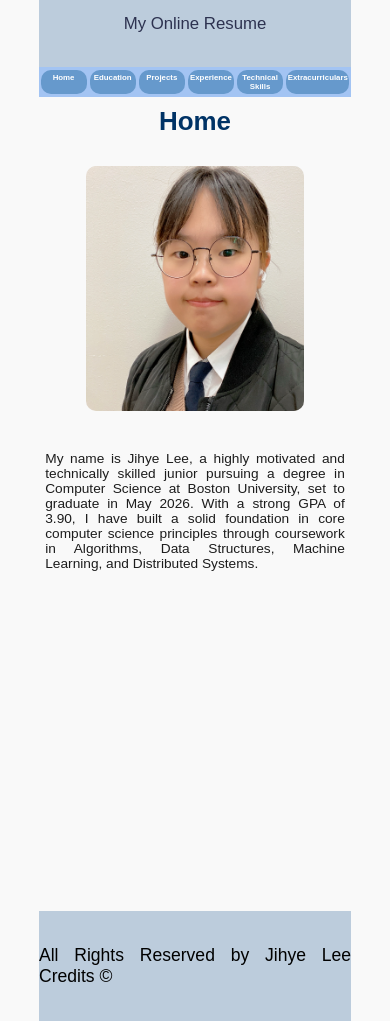
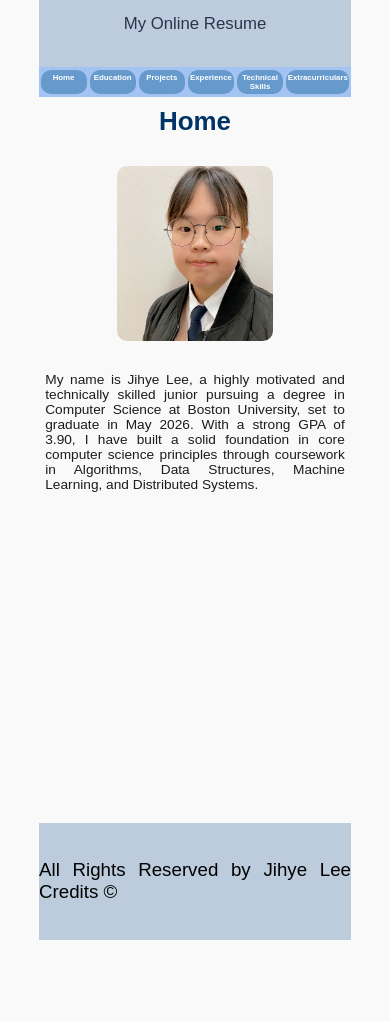
Before and after one commit to jihyeleekr/mp_1, a website: page index.html in a window 390 px wide. Shown: the part 56-1077 px from the top of the page. After the commit the page ends 996 px from the top, so only its background shows below. Drawn offline with Linux system fonts and the light colour scheme.

Commit message:
error fix

```diff
--- a/resume.css
+++ b/resume.css
@@ -87,6 +87,7 @@ nav li:hover {
 
 /* Main Content */
 main {
+    margin: auto;
     display: flex;
     flex-direction: column;
     align-items: center;
@@ -155,7 +156,7 @@ footer {
 
     #container {
         width: 100%;
-        height: 100vh;
+        height: auto;
         flex-direction: column;
     }
 
@@ -193,20 +194,23 @@ footer {
     }
 
     #profile-image {
-        max-width: 70%;
+        max-width: 50%;
+        height: auto;
     }
 
     #main {
         width: 100%;
+        height: auto;
         display: flex;
         flex-direction: column;
         justify-content: center;
+        margin-bottom: 5vh;
     }
 
     #main-text {
         align-self: center;
         width: 100%;
-        margin: 1vh 1vw;
+        margin: auto;
     }
 
     #main-image {
@@ -218,4 +222,15 @@ footer {
         text-align: center;
         color: #003366;
     }
+    footer {
+        width: 100%;
+        text-align: center;
+        background-color: #bcccdc;
+        padding: 1em 0;
+        font-size: calc(1em + 0.5vw);
+        display: flex;
+        flex-direction: column;
+        align-items: center;
+        margin-top: 6vh;
+    }
 }
--- a/tech_skills/tech_skill.css
+++ b/tech_skills/tech_skill.css
@@ -124,7 +124,7 @@ main p {
 /* Columns */
 #tech-skills {
     display: flex;
-    flex-direction: row;
+    flex-direction: column;
     justify-content: space-between;
     gap: 2vw;
     width: 100%;
```
Also changed, not shown: project/project.css (line endings or trailing spaces).
